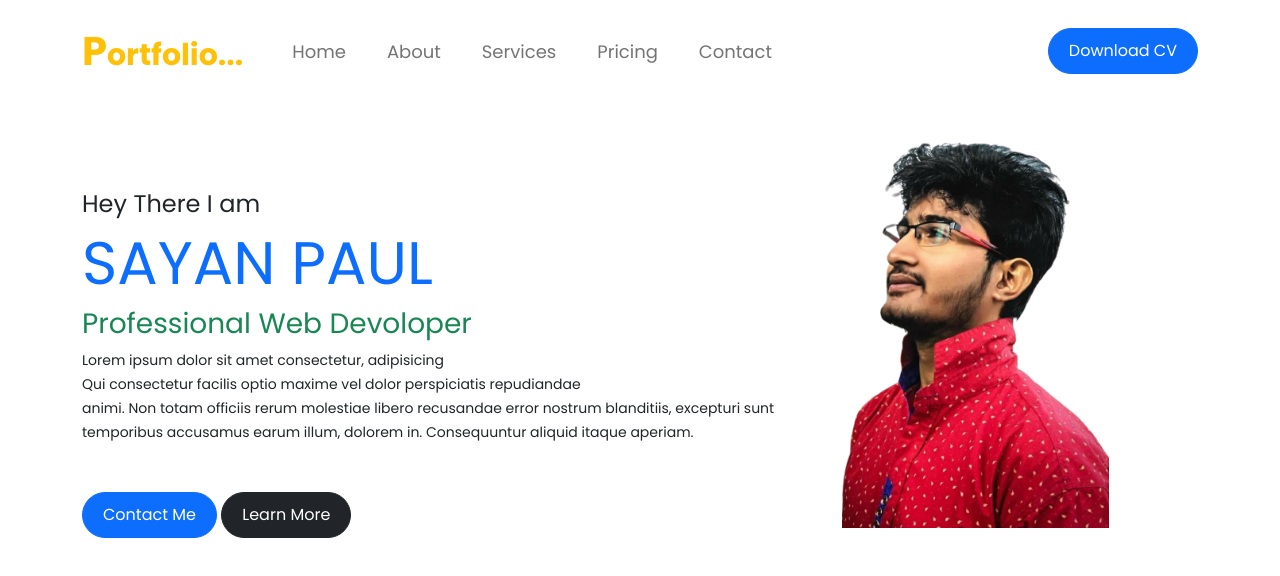
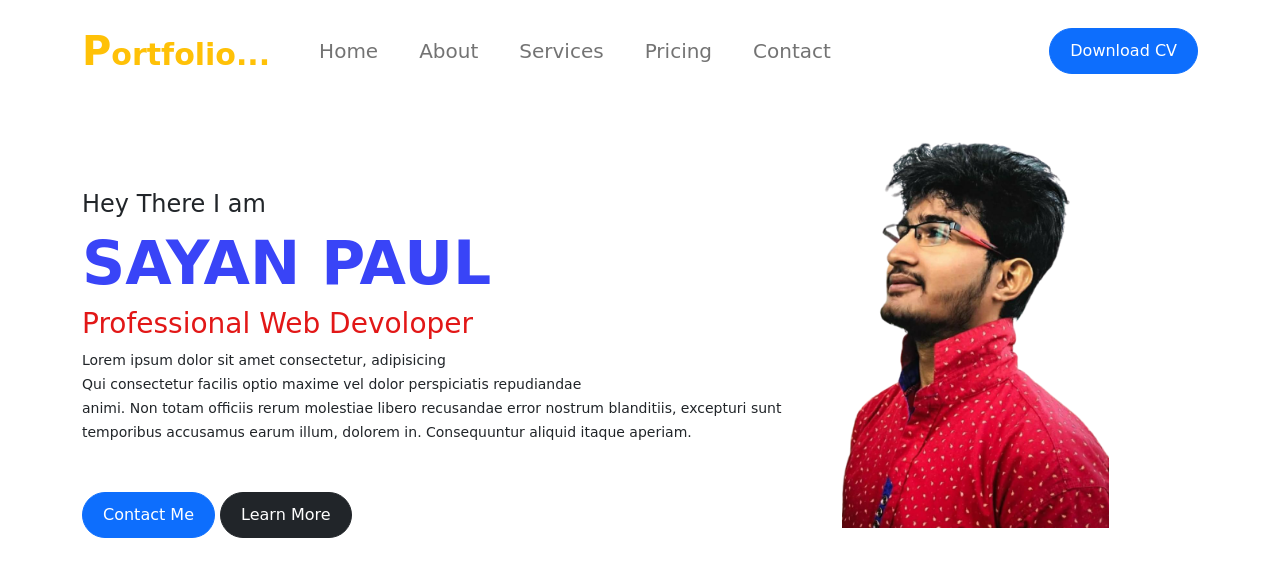
Before and after one commit to sayanpal469/new-portfolio, a plain HTML site: page index.html in a window 1280 px wide. Drawn offline with nearby package versions, Linux system fonts and the light colour scheme; a web font is replaced by a local one.

Commit message:
second commit

```diff
--- a/index.html
+++ b/index.html
@@ -54,8 +54,8 @@
                   <div class="col-lg-8 col-md-8 col-sm-1">
                       <div class="mt-5 mb-5">
                       <h4 class="">Hey There I am</h4>
-                      <h2 class="name text-primary">SAYAN PAUL</h2>
-                      <h3 class="text-success">Professional Web Devoloper</h3>
+                      <h2 class="name">SAYAN PAUL</h2>
+                      <h3 id="profesion" class="">Professional Web Devoloper</h3>
                       <small>Lorem ipsum dolor sit amet consectetur, adipisicing <br> Qui consectetur facilis optio maxime vel dolor perspiciatis repudiandae <br> animi. Non totam officiis rerum molestiae libero recusandae error nostrum blanditiis, excepturi sunt temporibus accusamus earum illum, dolorem in. Consequuntur aliquid itaque aperiam.</small>
                       </div>
 
--- a/style.css
+++ b/style.css
@@ -1,7 +1,8 @@
 @import url('https://fonts.googleapis.com/css2?family=Anton&family=Baloo+2:wght@400;700&family=Baloo+Bhai+2:wght@400;700&family=Baloo+Bhaijaan+2:wght@400;500;700&family=Dancing+Script:wght@400;700&family=Fredoka+One&family=Fuzzy+Bubbles:wght@400;700&family=Indie+Flower&family=League+Gothic&family=Lobster&family=Poppins:wght@400;700&family=Quicksand:wght@400;700&family=Raleway:wght@300;400;700&family=The+Nautigal:wght@400;700&display=swap');
 
 body{
-    font-family: 'Poppins', sans-serif;
+
+    font-family: 'Baloo Bhaijaan 2', cursive;
 }
 
 p{
@@ -23,8 +24,8 @@ p{
 
 
 .nav-link{
-    font-size: 18px;
-    color: dimgrey;
+    font-size: 20px;
+    font-weight: 500;
 }
 
 .btn{
@@ -35,6 +36,10 @@ p{
 
 .name{
     font-size: 60px;
-    font-weight: 500;
-    color: #487eb0;
+    font-weight: 700;
+    color: #3944F7;
 }
+
+#profesion{
+    color: #E21717;
+}
```
